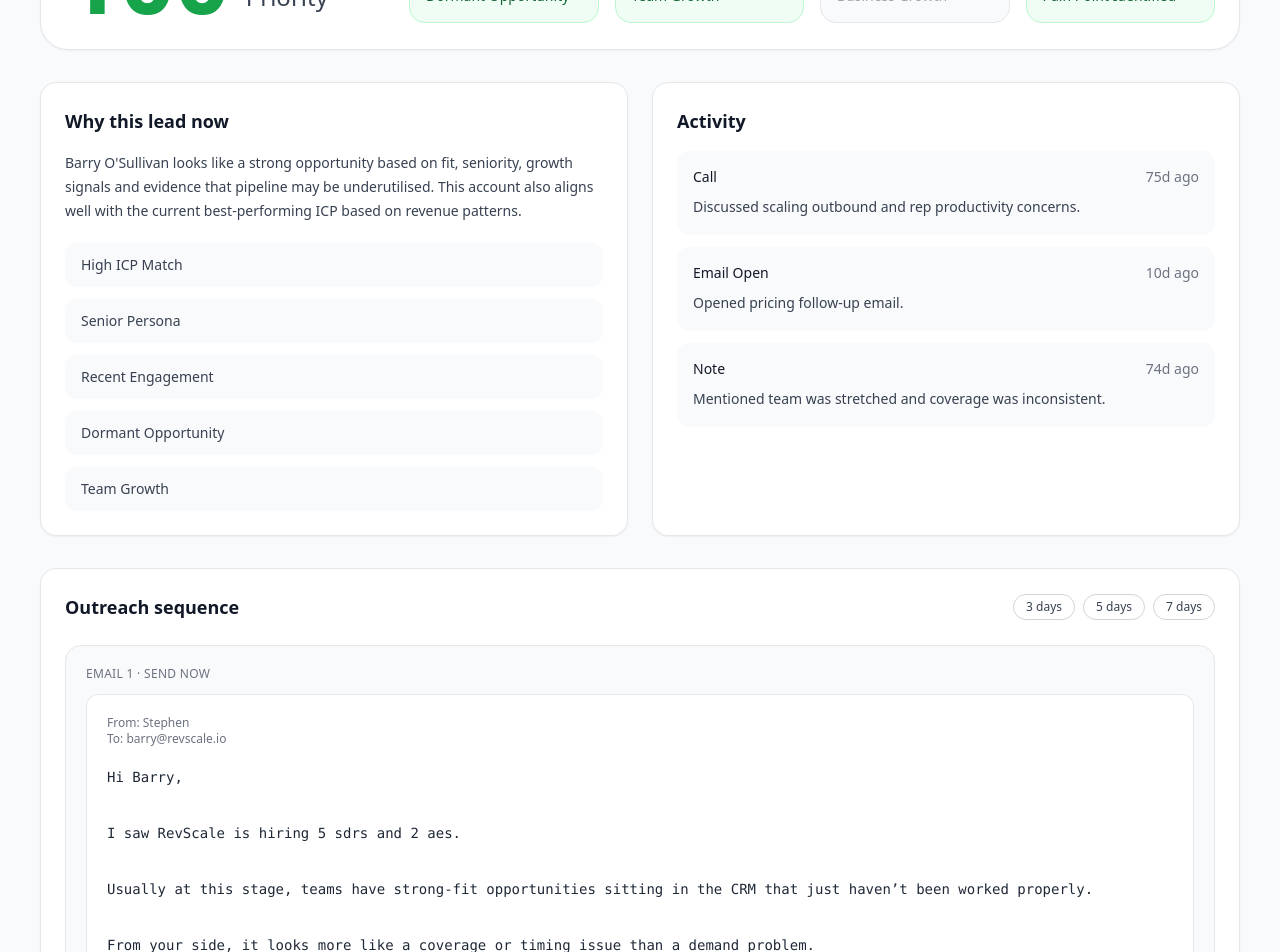
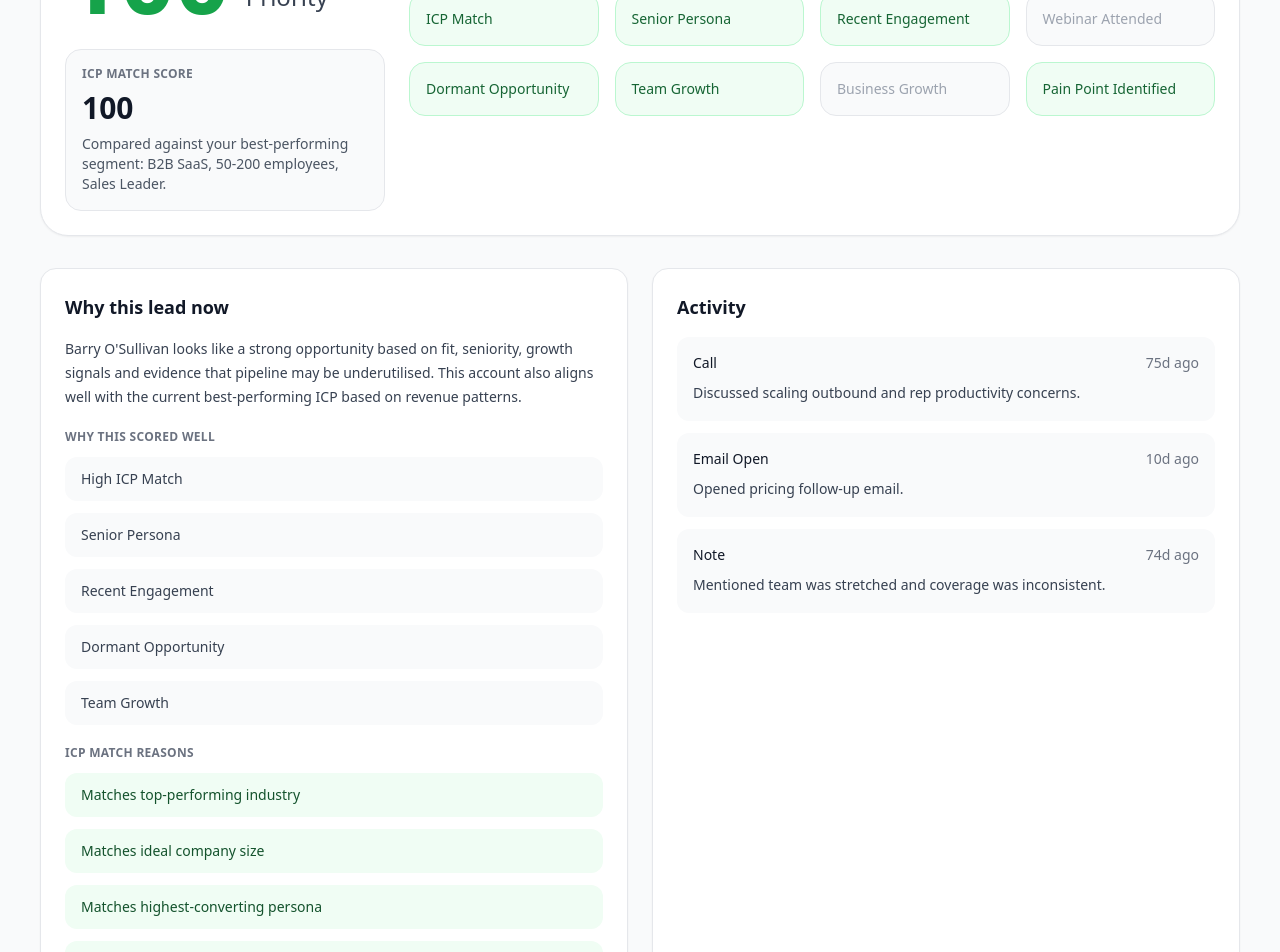
Before and after one commit to powerstephen/ai-sales-agent-mvp-new, a Next.js app: page /lead/lead_001 in a window 1280 px wide. Shown: the part 300-1252 px from the top of the page. Built offline with nearby package versions, Linux system fonts and the light colour scheme.

Commit message:
Update page.tsx

```diff
--- a/app/lead/[id]/page.tsx
+++ b/app/lead/[id]/page.tsx
@@ -2,6 +2,8 @@ import Link from "next/link";
 import { notFound } from "next/navigation";
 import { getLeadById } from "@/lib/data";
 import { analyzeLead } from "@/lib/openai";
+import { buildICP } from "@/lib/icp";
+import { leads } from "@/lib/data";
 import { getSignalCards } from "@/lib/scoring";
 
 function getScoreColor(score: number) {
@@ -25,6 +27,7 @@ export default async function LeadPage({ params }: { params: { id: string } }) {
 
   const analysis = await analyzeLead(lead);
   const signals = getSignalCards(lead);
+  const icp = buildICP(leads);
 
   return (
     <main className="min-h-screen bg-gray-50 px-6 py-10 md:px-10">
@@ -42,7 +45,6 @@ export default async function LeadPage({ params }: { params: { id: string } }) {
           </p>
         </div>
 
-        {/* HERO */}
         <div className="mb-8 rounded-[28px] border border-gray-200 bg-white p-6 shadow-sm">
           <div className="grid gap-6 md:grid-cols-[320px_1fr] md:items-center">
             <div>
@@ -54,6 +56,14 @@ export default async function LeadPage({ params }: { params: { id: string } }) {
                 <div className="pb-3 text-2xl font-medium text-gray-700">
                   {getPriorityLabel(analysis.score)}
                 </div>
+              </div>
+
+              <div className="mt-6 rounded-2xl border border-gray-200 bg-gray-50 p-4">
+                <p className="text-xs font-semibold uppercase tracking-wide text-gray-500">ICP Match Score</p>
+                <p className="mt-2 text-3xl font-semibold text-gray-900">{analysis.icpMatchScore}</p>
+                <p className="mt-2 text-sm text-gray-600">
+                  Compared against your best-performing segment: {icp.industry}, {icp.employeeBand} employees, {icp.persona}.
+                </p>
               </div>
             </div>
 
@@ -74,7 +84,6 @@ export default async function LeadPage({ params }: { params: { id: string } }) {
           </div>
         </div>
 
-        {/* TWO EQUAL BOXES */}
         <div className="mb-8 grid gap-6 lg:grid-cols-2">
           <section className="rounded-2xl border border-gray-200 bg-white p-6 shadow-sm">
             <h2 className="text-lg font-semibold text-gray-900">Why this lead now</h2>
@@ -82,7 +91,9 @@ export default async function LeadPage({ params }: { params: { id: string } }) {
               {analysis.reasoning}
             </p>
 
-            <ul className="mt-5 space-y-3">
+            <div className="mt-5">
+              <p className="text-xs font-semibold uppercase tracking-wide text-gray-500">Why this scored well</p>
+              <ul className="mt-3 space-y-3">
                 {analysis.whyNow.slice(0, 5).map((item, index) => (
                   <li
                     key={index}
@@ -92,6 +103,21 @@ export default async function LeadPage({ params }: { params: { id: string } }) {
                   </li>
                 ))}
               </ul>
+            </div>
+
+            <div className="mt-5">
+              <p className="text-xs font-semibold uppercase tracking-wide text-gray-500">ICP match reasons</p>
+              <ul className="mt-3 space-y-3">
+                {analysis.icpMatchReasons.map((item, index) => (
+                  <li
+                    key={index}
+                    className="rounded-xl bg-green-50 px-4 py-3 text-sm text-green-900"
+                  >
+                    {item}
+                  </li>
+                ))}
+              </ul>
+            </div>
           </section>
 
           <section className="rounded-2xl border border-gray-200 bg-white p-6 shadow-sm">
@@ -118,7 +144,6 @@ export default async function LeadPage({ params }: { params: { id: string } }) {
           </section>
         </div>
 
-        {/* FULL WIDTH EMAILS */}
         <section className="rounded-2xl border border-gray-200 bg-white p-6 shadow-sm">
           <div className="flex flex-col gap-4 md:flex-row md:items-center md:justify-between">
             <h2 className="text-lg font-semibold text-gray-900">Outreach sequence</h2>
```
Lines whose indentation alone changed are shown as unchanged.
